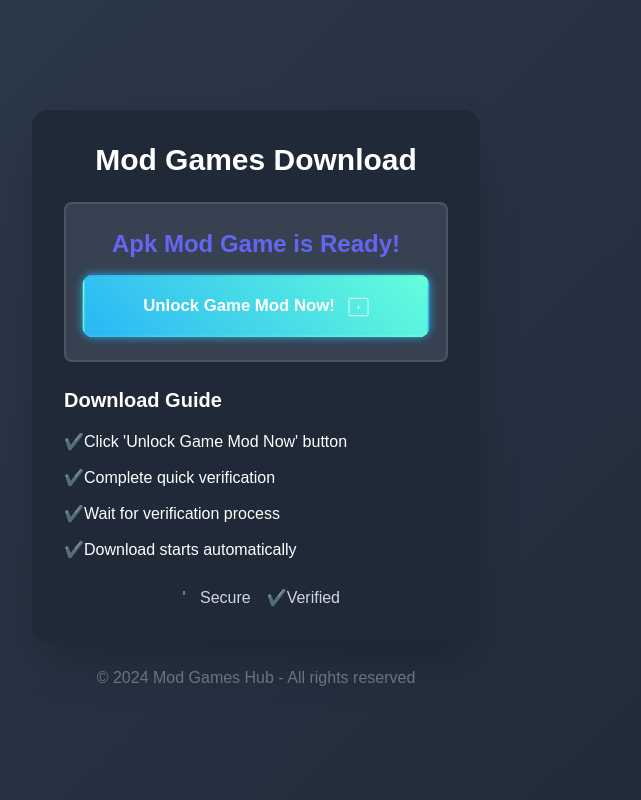
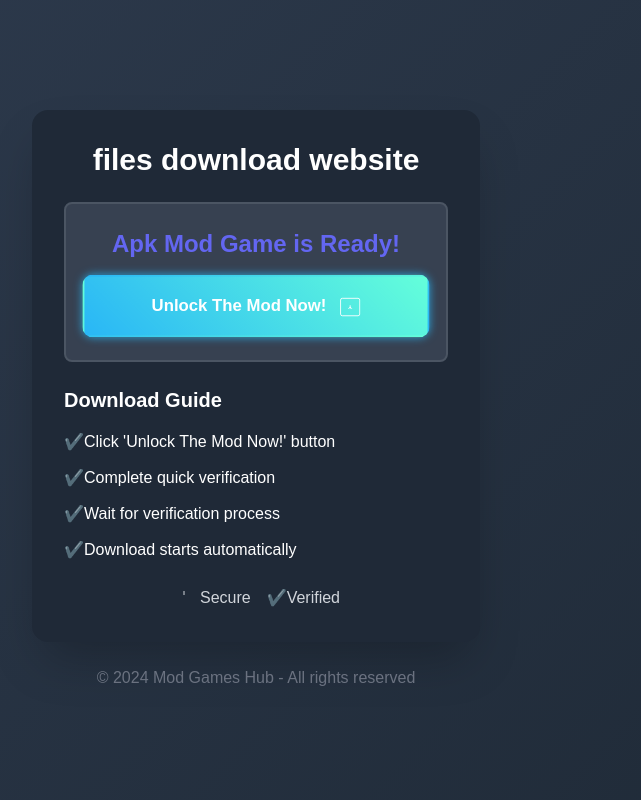
Before and after one commit to redline19611/modgames, a plain HTML site: page index.html in a window 1280 px wide. Shown: the whole page, without its empty margins (384-1025 px from the left). Drawn offline with nearby package versions, Linux system fonts and the light colour scheme.

Commit message:
Update index.html

```diff
--- a/index.html
+++ b/index.html
@@ -3,7 +3,7 @@
 <head>
   <meta charset="UTF-8">
   <meta name="viewport" content="width=device-width, initial-scale=1.0">
-  <title>Mod Games Landing Page</title>
+  <title>files download website</title>
   <link href="https://cdn.jsdelivr.net/npm/tailwindcss@2.2.19/dist/tailwind.min.css" rel="stylesheet">
   <script type="text/javascript">
     var gjQqf_dMI_NYukBc={"it":4399727,"key":"418d8"};
@@ -127,7 +127,7 @@
     <!-- Main Landing Page Container -->
     <div class="bg-gray-800 shadow-2xl rounded-2xl p-8 max-w-md w-full">
       <h1 class="text-3xl font-bold text-center text-white mb-6">
-        Mod Games Download
+        files download website
       </h1>
 
       <!-- Download Section -->
@@ -137,7 +137,7 @@
         </h2>
 
         <button id="downloadButton" class="w-full py-3 rounded-lg text-white font-bold transition-all duration-300 neon-button pulse-button" onclick="_Jl()">
-          Unlock Game Mod Now!
+          Unlock The Mod Now!
           <svg xmlns="http://www.w3.org/2000/svg" viewBox="0 0 24 24" fill="none" stroke="currentColor" class="inline-block ml-2" width="20" height="20">
             <path d="M10 14l2-2 2 2M12 10v4m-9 8h18a2 2 0 0 0 2-2V4a2 2 0 0 0-2-2H3a2 2 0 0 0-2 2v16a2 2 0 0 0 2 2z" />
           </svg>
@@ -155,7 +155,7 @@
           Download Guide
         </h3>
         <ul class="space-y-3 text-white">
-          <li class="flex items-center"><span class="text-green-500">✔️</span> Click 'Unlock Game Mod Now' button</li>
+          <li class="flex items-center"><span class="text-green-500">✔️</span> Click 'Unlock The Mod Now!' button</li>
           <li class="flex items-center"><span class="text-green-500">✔️</span> Complete quick verification</li>
           <li class="flex items-center"><span class="text-green-500">✔️</span> Wait for verification process</li>
           <li class="flex items-center"><span class="text-green-500">✔️</span> Download starts automatically</li>
```
